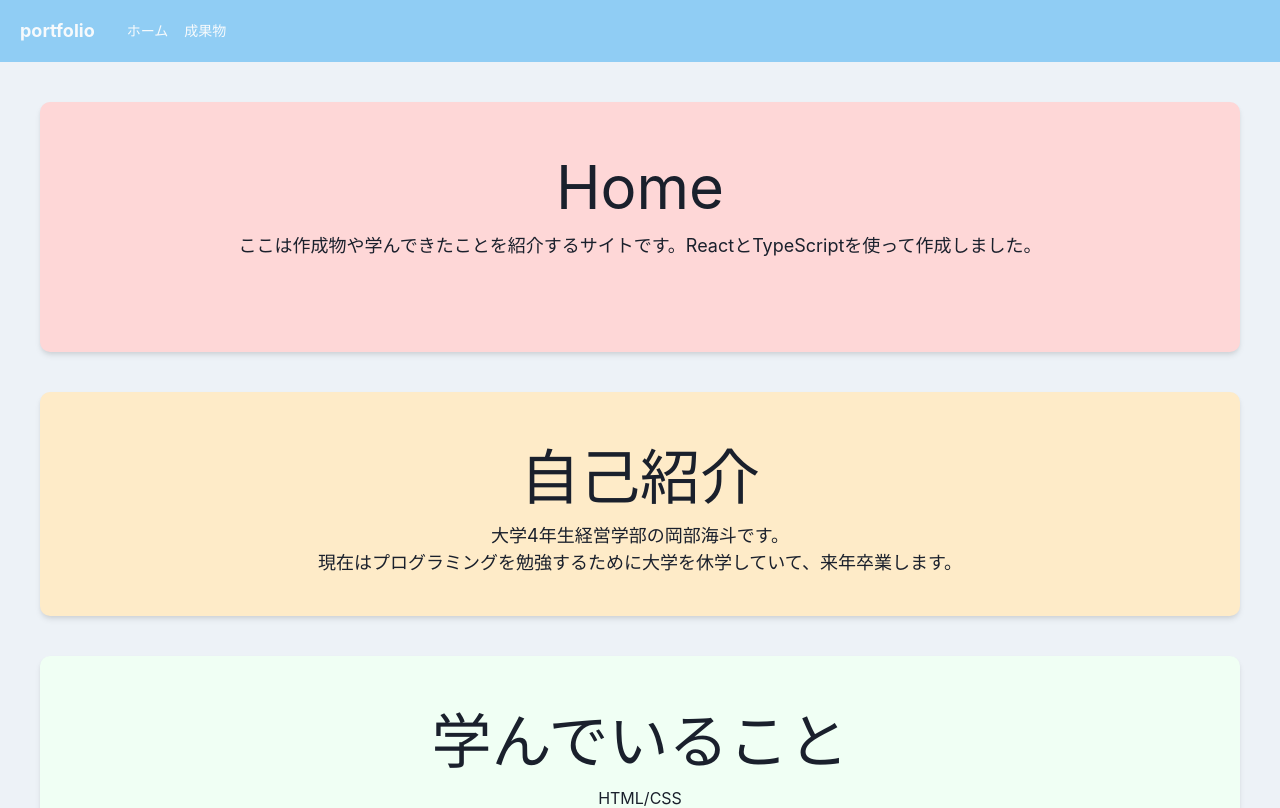
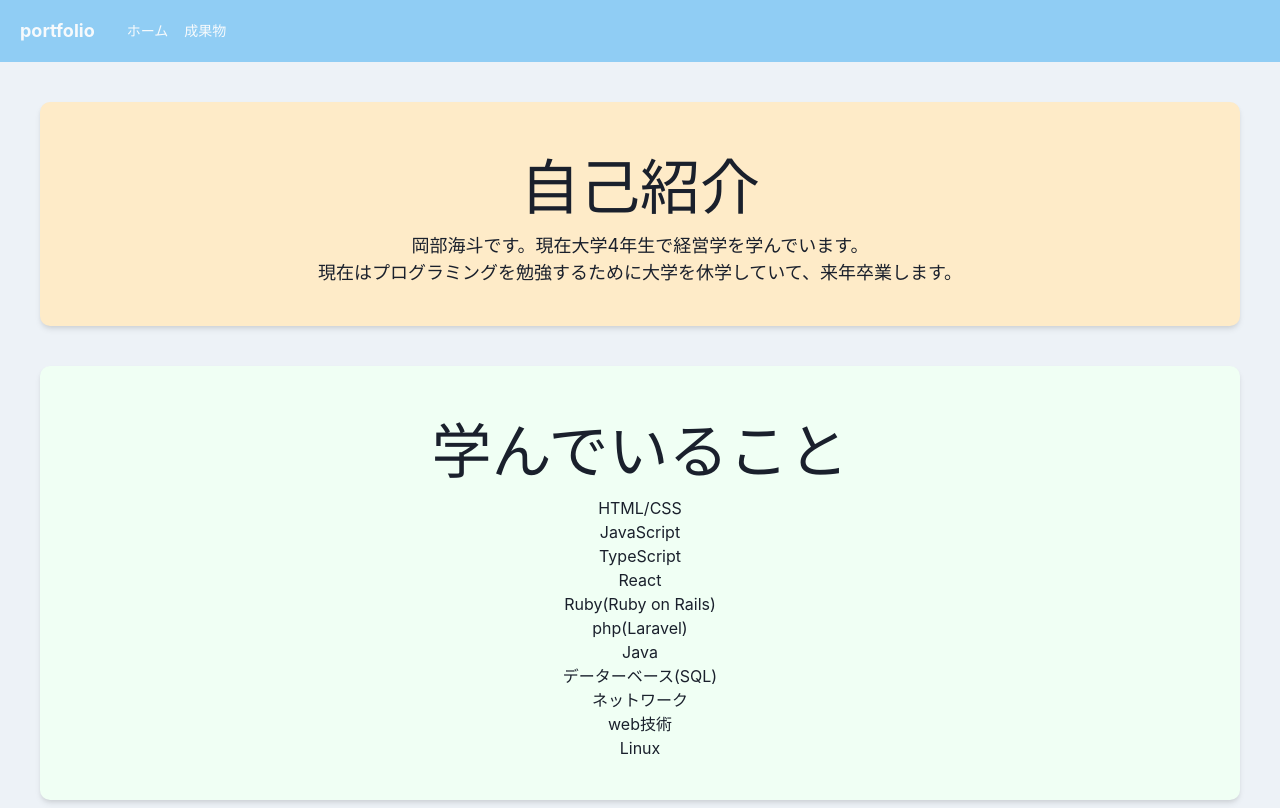
Before and after one commit to okabekaito/portfolio, a React (Create React App) app: page / in a window 1280 px wide. Shown: the top 808 px of the page. Built offline with nearby package versions, Linux system fonts and the light colour scheme.

Commit message:
タイトル変更

```diff
--- a/src/components/pages/Home.tsx
+++ b/src/components/pages/Home.tsx
@@ -5,13 +5,9 @@ import { memo, VFC } from "react";
 export const Home: VFC = memo(() => {
     return (
         <>
-        <Box bg="#FED7D7"h="250px"  borderRadius="10px" shadow="md" m={10} p={10}>
-        <Text fontSize='6xl' textAlign="center">Home</Text>
-        <Text fontSize='lg'textAlign="center">ここは作成物や学んできたことを紹介するサイトです。ReactとTypeScriptを使って作成しました。</Text>
-        </Box>
         <Box bg="#FEEBC8" borderRadius="10px" shadow="md" m={10} p={10}>
         <Text fontSize='6xl'textAlign="center">自己紹介</Text>
-        <Text fontSize='lg'textAlign="center">大学4年生経営学部の岡部海斗です。</Text>
+        <Text fontSize='lg'textAlign="center">岡部海斗です。現在大学4年生で経営学を学んでいます。</Text>
         <Text fontSize='lg'textAlign="center">現在はプログラミングを勉強するために大学を休学していて、来年卒業します。</Text>
         </Box>
         <Box bg="#F0FFF4" borderRadius="10px" shadow="md" m={10} p={10}>
@@ -22,6 +18,7 @@ export const Home: VFC = memo(() => {
             <Text textAlign="center">React</Text>
             <Text textAlign="center">Ruby(Ruby on Rails)</Text>
             <Text textAlign="center">php(Laravel)</Text>
+            <Text textAlign="center">Java</Text>
             <Text textAlign="center">データーベース(SQL)</Text>
             <Text textAlign="center">ネットワーク</Text>
             <Text textAlign="center">web技術</Text>
```
